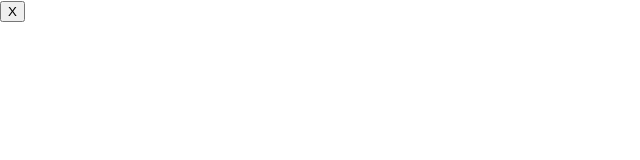
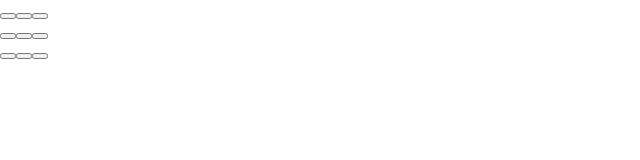
Before and after one commit to afabor/react-router, a React (Create React App) app: page / in a window 1280 px wide. Shown: the top 160 px of the page, without its empty margins (0-640 px from the left). Built offline with nearby package versions, Linux system fonts and the light colour scheme.

Commit message:
tic tac toe in progress, squares added to board

```diff
--- a/src/App.js
+++ b/src/App.js
@@ -2,12 +2,12 @@ import "./App.css";
 import MyButton from "./components/MyButton/MyButton.jsx";
 import Profile from "./components/NavBar/Profile.jsx";
 import Counter from "./components/Counter/counter.jsx";
-import Square from "./components/TicTacToe/Square.jsx";
+import Board from "./components/TicTacToe/Board.jsx";
 
 function App() {
   return (
     <>
-      <Square />
+      <Board />
     </>
   );
 }
--- /dev/null
+++ b/src/components/Square/Square.jsx
@@ -0,0 +1,5 @@
+import React from "react";
+
+export default function Square() {
+  return <button className="square"></button>;
+}
--- /dev/null
+++ b/src/components/TicTacToe/Board.jsx
@@ -0,0 +1,25 @@
+import React from "react";
+import "./Board.css";
+import Square from "../Square/Square.jsx";
+
+export default function Board() {
+  return (
+    <>
+      <div className="board-row">
+        <Square />
+        <Square />
+        <Square />
+      </div>
+      <div className="board-row">
+        <Square />
+        <Square />
+        <Square />
+      </div>
+      <div className="board-row">
+        <Square />
+        <Square />
+        <Square />
+      </div>
+    </>
+  );
+}
--- a/src/components/TicTacToe/Square.jsx
+++ /dev/null
@@ -1,6 +0,0 @@
-import React from "react";
-import "./Square.css";
-
-export default function Square() {
-  return <button className="square">X</button>;
-}
```
Also changed, not shown: src/components/Square/Square.css (added), src/components/TicTacToe/Board.css (added).
